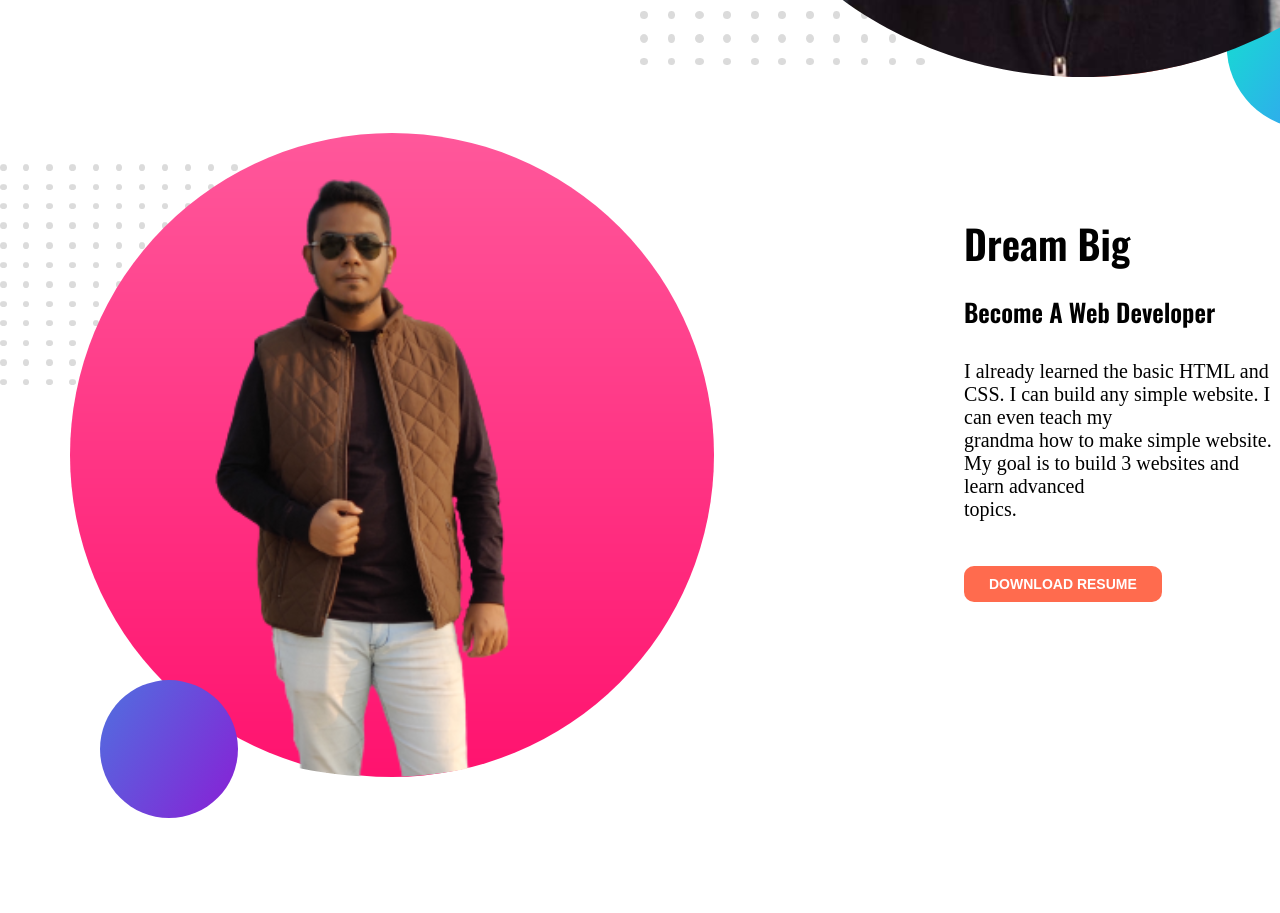
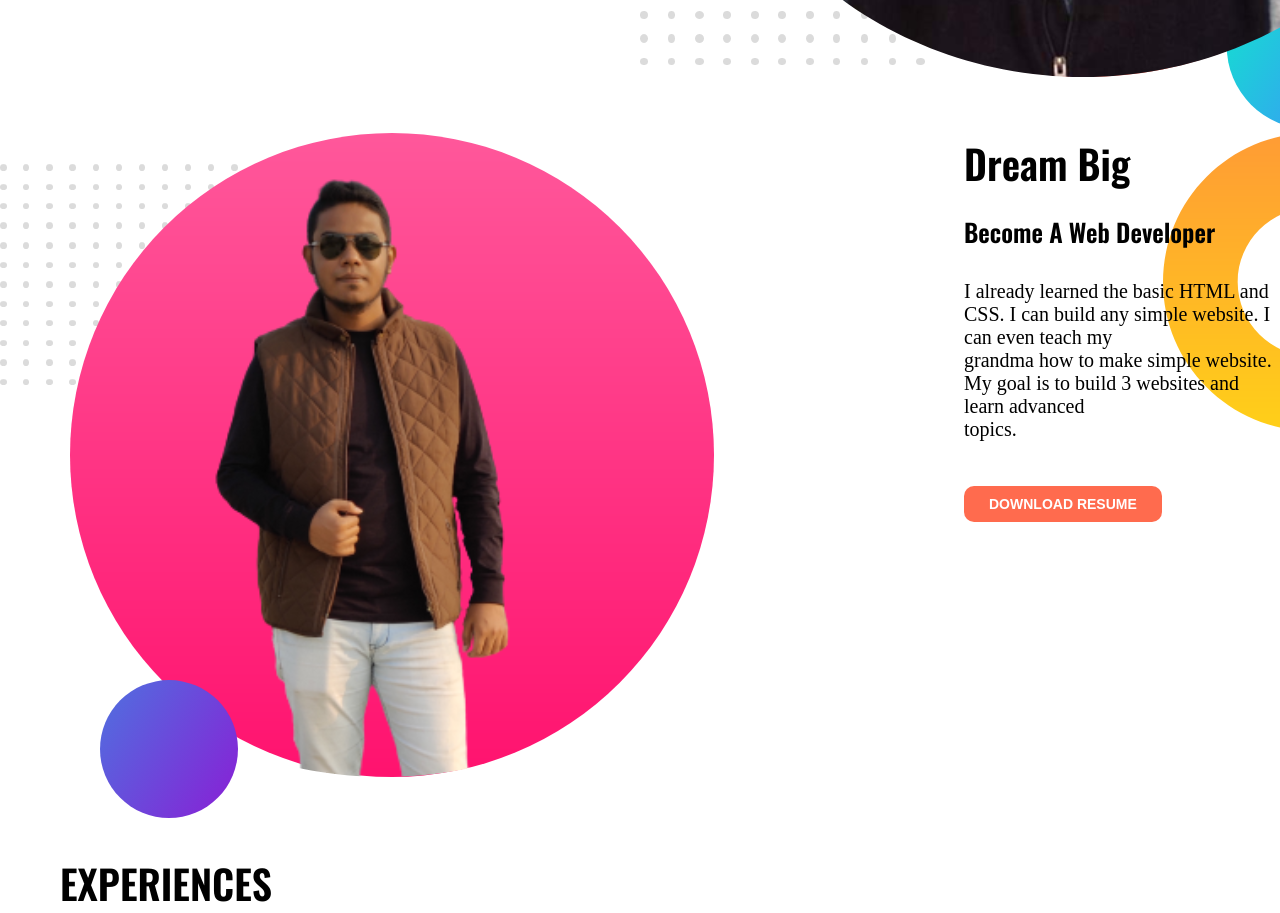
Before and after one commit to BmRahman/developer-portfolio, a plain HTML site: page index.html in a window 1280 px wide. Shown: the part 700-1613 px from the top of the page. Before the commit the page ends 1523 px from the top, so only its background shows below. Drawn offline with nearby package versions, Linux system fonts and the light colour scheme.

Commit message:
habijabi

```diff
--- a/index.html
+++ b/index.html
@@ -33,6 +33,11 @@
         </div>
 
     </section>
+    <section class="experience">
+        <h1 class="ex">
+            experiences
+        </h1>
+    </section>
 
 </body>
 </html>
--- a/style.css
+++ b/style.css
@@ -58,6 +58,9 @@ button{
 }
 .two{
     display: flex;
+    background-image: url("images/dream-bg.png");
+    background-repeat: no-repeat;
+    background-position: right top;
 }
 .dream{
     font-size: 40px;
@@ -66,5 +69,10 @@ button{
 }
 .fourth-half{
     padding-left: 250px;
-    padding-top: 80px;
 }
+.ex{
+    font-size: 40px;
+    text-transform: uppercase;
+    padding-left: 60px;
+    padding-top: 30px;
+}
```
